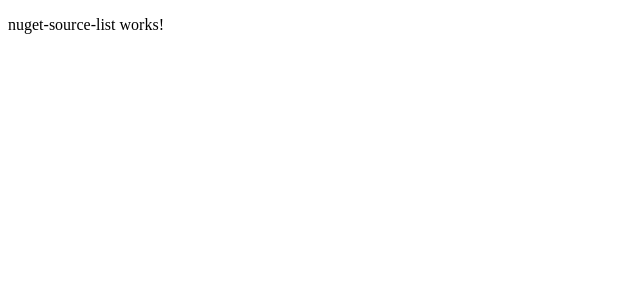
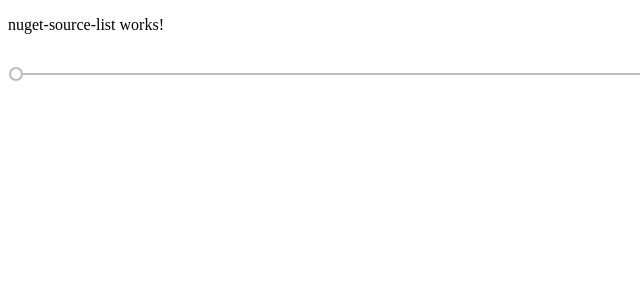
Before and after one commit to cobreti/NuGetClient, an Angular app: page / in a window 1280 px wide. Shown: the top 300 px of the page, without its empty margins (0-640 px from the left). Built offline with nearby package versions, Linux system fonts and the light colour scheme.

Commit message:
added angular material with test slider

```diff
--- a/package.json
+++ b/package.json
@@ -24,10 +24,12 @@
   "license": "ISC",
   "dependencies": {
     "@angular/animations": "~11.2.0",
+    "@angular/cdk": "^11.2.11",
     "@angular/common": "~11.2.0",
     "@angular/compiler": "~11.2.0",
     "@angular/core": "~11.2.0",
     "@angular/forms": "~11.2.0",
+    "@angular/material": "^11.2.11",
     "@angular/platform-browser": "~11.2.0",
     "@angular/platform-browser-dynamic": "~11.2.0",
     "@angular/router": "~11.2.0",
--- a/src/renderer/app/app.module.ts
+++ b/src/renderer/app/app.module.ts
@@ -5,6 +5,7 @@
 import { AppComponent } from './app.component';
 import { HomeComponent } from './home/home.component';
 import { NugetSourceListComponent } from './nuget-source-list/nuget-source-list.component';
+import {MatSliderModule} from '@angular/material/slider';
 
 @NgModule({
   declarations: [
@@ -14,7 +15,8 @@
   ],
   imports: [
     BrowserModule,
-    AppRoutingModule
+    AppRoutingModule,
+    MatSliderModule
   ],
   providers: [],
   bootstrap: [AppComponent]
--- a/src/renderer/app/nuget-source-list/nuget-source-list.component.html
+++ b/src/renderer/app/nuget-source-list/nuget-source-list.component.html
@@ -1 +1,5 @@
 <p>nuget-source-list works!</p>
+
+<div>
+  <mat-slider class='slider' min="1" max="100" step="1" value="1"></mat-slider>
+</div>
--- a/src/renderer/app/nuget-source-list/nuget-source-list.component.scss
+++ b/src/renderer/app/nuget-source-list/nuget-source-list.component.scss
@@ -0,0 +1,4 @@
+.slider {
+  height: 10em;
+  width: 50em;
+}
--- a/src/renderer/styles.scss
+++ b/src/renderer/styles.scss
@@ -1 +1,2 @@
 /* You can add global styles to this file, and also import other style files */
+@import '@angular/material/prebuilt-themes/deeppurple-amber.css';
```
Also changed, not shown: 1 other file (tests, documents, lock files or other folders).
